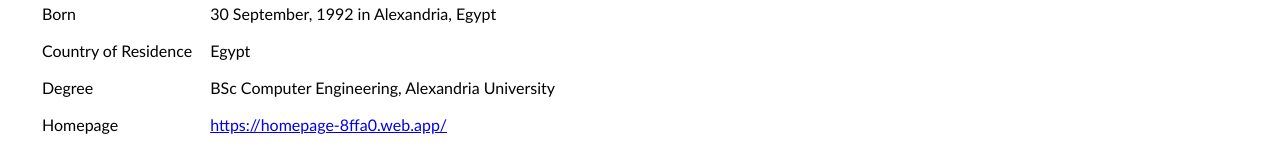
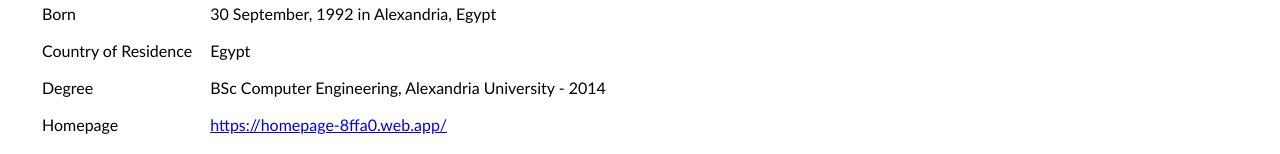
Before and after one commit to aghoneim92/homepage-old, a React (Create React App) app: page /resume in a window 1280 px wide. Shown: the part 177-331 px from the top of the page. Built offline with nearby package versions, Linux system fonts and the light colour scheme.

Commit message:
Add graduation year

```diff
--- a/src/components/Resume/BasicInfo.tsx
+++ b/src/components/Resume/BasicInfo.tsx
@@ -19,7 +19,7 @@ export default function BasicInfo() {
         </tr>
         <tr>
           <td>Degree</td>
-          <td>BSc Computer Engineering, Alexandria University</td>
+          <td>BSc Computer Engineering, Alexandria University - 2014</td>
         </tr>
         <tr>
           <td>Homepage</td>
```
